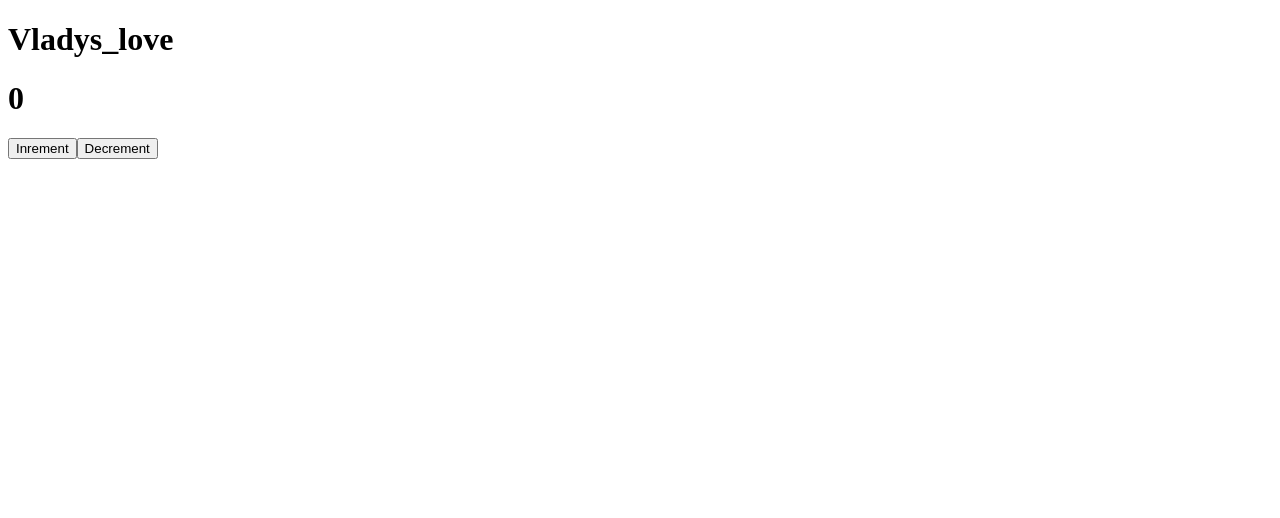
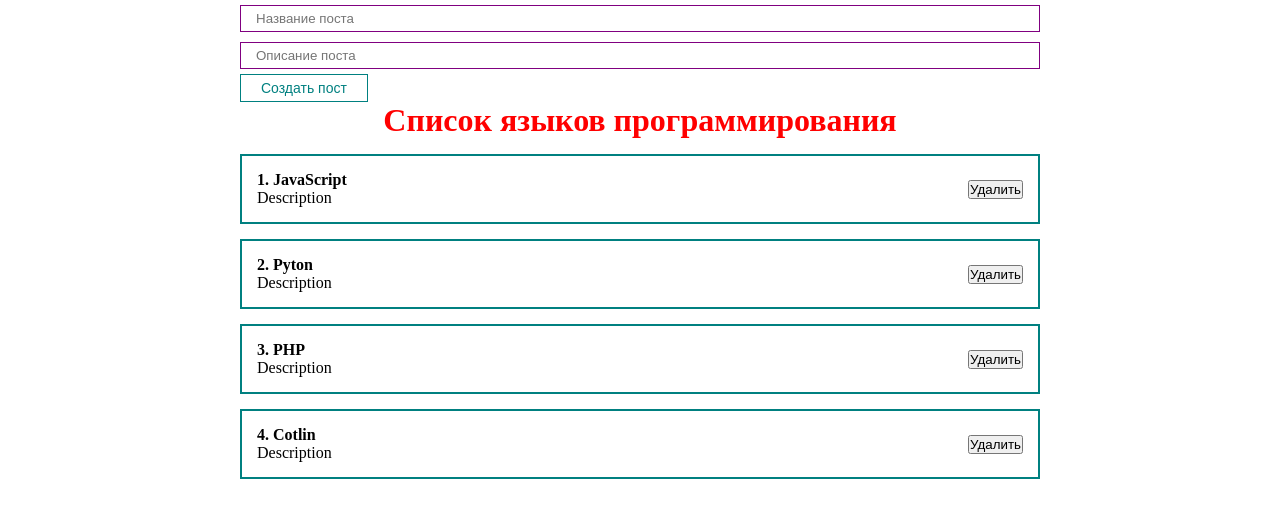
Before and after one commit to vladyslav-harkusha/react-application-3h, a React (Create React App) app: page / in a window 1280 px wide. Shown: the top 518 px of the page. Built offline with nearby package versions, Linux system fonts and the light colour scheme.

Commit message:
add components, form and some styles

```diff
--- a/src/App.jsx
+++ b/src/App.jsx
@@ -1,13 +1,41 @@
-import { useState } from "react";
-import { Counter } from "./components/Counter";
+import { useState } from 'react';
+// import { Counter } from "./components/Counter";
+// import { ClassCounter } from "./components/ClassCounter";
+import { PostList } from './components/PostLIst';
+import { MyButton } from './components/UI/button/MyButton';
+import { MyInput } from './components/UI/input/MyInput';
+import './styles/App.css';
 
 export const App = () => {
-  const [value, setValue] = useState('Текст в инпуте');
+  const [posts, setPosts] = useState([
+    { id: 1, title: 'JavaScript', body: 'Description' },
+    { id: 2, title: 'Pyton', body: 'Description' },
+    { id: 3, title: 'PHP', body: 'Description' },
+    { id: 4, title: 'Cotlin', body: 'Description' },
+  ]);
+  const [title, setTitle] = useState('');
+
+  const addNewPost = (event) => {
+    event.preventDefault();
+    console.log(title);
+  }
 
   return (
     <div className="App">
-      <h1>Vladys_love</h1>
-      <Counter />
+      {/* <Counter /> */}
+      {/* <ClassCounter /> */}
+      <form>
+        <MyInput
+          type="text"
+          placeholder="Название поста"
+          value={title}
+          onChange={event => setTitle(event.target.value)}
+        />
+        <MyInput type="text" placeholder="Описание поста"/>
+        <MyButton onClick={addNewPost}>Создать пост</MyButton>
+      </form>
+
+      <PostList posts={posts} title="Список языков программирования" />
     </div>
   );
-}
+};
--- /dev/null
+++ b/src/components/ClassCounter.jsx
@@ -0,0 +1,31 @@
+import React from "react";
+
+export class ClassCounter extends React.Component {
+  constructor(props) {
+    super(props);
+    this.state = {
+      count: 0,
+    }
+    this.increment = this.increment.bind(this);
+  }
+
+  increment() {
+    this.setState({ count: this.state.count + 1 });
+  };
+
+  decrement = () => {
+    this.setState((prevState) => ({
+      count: prevState.count - 1,
+    }));
+  };
+
+  render() {
+    return (
+      <div>
+        <h1>{this.state.count}</h1>
+        <button onClick={this.increment}>Inrement</button>
+        <button onClick={this.decrement}>Decrement</button>
+      </div>
+    )
+  }
+}
--- a/src/components/Counter.jsx
+++ b/src/components/Counter.jsx
@@ -7,9 +7,7 @@ export const Counter = () => {
     setCount(count + 1)
   }
 
-  function decrement() {
-    setCount(count - 1)
-  }
+  const decrement = () => setCount(count - 1);
 
   return (
     <div>
@@ -17,5 +15,5 @@ export const Counter = () => {
       <button onClick={increment}>Inrement</button>
       <button onClick={decrement}>Decrement</button>
     </div>
-  );
-};
+  )
+}
--- /dev/null
+++ b/src/components/PostItem.jsx
@@ -0,0 +1,14 @@
+export const PostItem = (props) => {
+  return (
+    <div className="post">
+      <div className="post__content">
+        <strong>{props.post.id}. {props.post.title}</strong>
+        <p>{props.post.body}</p>
+      </div>
+
+      <div className="post__btns">
+        <button>Удалить</button>
+      </div>
+    </div>
+  );
+};
--- /dev/null
+++ b/src/components/PostLIst.jsx
@@ -0,0 +1,15 @@
+import { PostItem } from './PostItem';
+
+
+export const PostList = ({ posts, title }) => {
+  return (
+    <div>
+      <h1 style={{ textAlign: 'center', color: 'red' }}>
+        {title}
+      </h1>
+      {posts.map(post =>
+        <PostItem key={post.id} post={post} />
+      )}
+    </div>
+  );
+};
--- /dev/null
+++ b/src/components/UI/button/MyButton.jsx
@@ -0,0 +1,9 @@
+import classes from './MyButton.module.css';
+
+export const MyButton = ({children, ...props}) => {
+  return (
+    <button {...props} className={classes.myBtn}>
+      {children}
+    </button>
+  );
+};
--- /dev/null
+++ b/src/components/UI/button/MyButton.module.css
@@ -0,0 +1,8 @@
+.myBtn {
+  padding: 5px 20px;
+  color: teal;
+  font-size: 14px;
+  background: transparent;
+  border: 1px solid teal;
+  cursor: pointer;
+}
--- /dev/null
+++ b/src/components/UI/input/MyInput.jsx
@@ -0,0 +1,7 @@
+import classes from './MyInput.module.css';
+
+export const MyInput = (props) => {
+  return (
+    <input {...props} className={classes.myInp} />
+  );
+};
--- /dev/null
+++ b/src/components/UI/input/MyInput.module.css
@@ -0,0 +1,6 @@
+.myInp {
+  width: 100%;
+  padding: 5px 15px;
+  margin: 5px 0;
+  border: 1px solid purple;
+}
--- /dev/null
+++ b/src/styles/App.css
@@ -0,0 +1,23 @@
+* {
+  margin: 0;
+  padding: 0;
+  box-sizing: border-box;
+}
+
+#root {
+  display: flex;
+  justify-content: center;
+}
+
+.App {
+  width: 800px;
+}
+
+.post {
+  display: flex;
+  justify-content: space-between;
+  align-items: center;
+  padding: 15px;
+  border: 2px solid teal;
+  margin-top: 15px;
+}
```
Also changed, not shown: package.json (+10 -0 lines), 2 other files (tests, documents, lock files or other folders).
